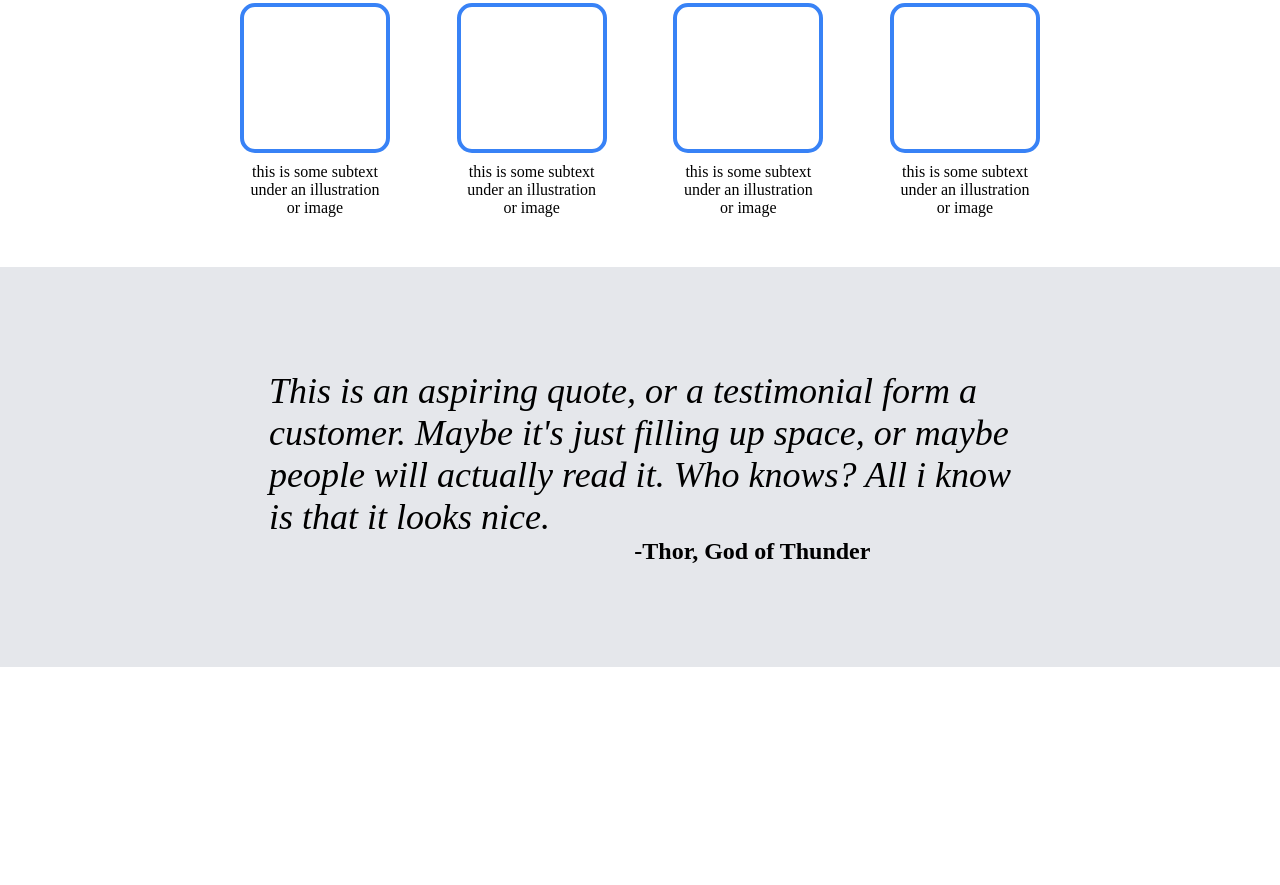
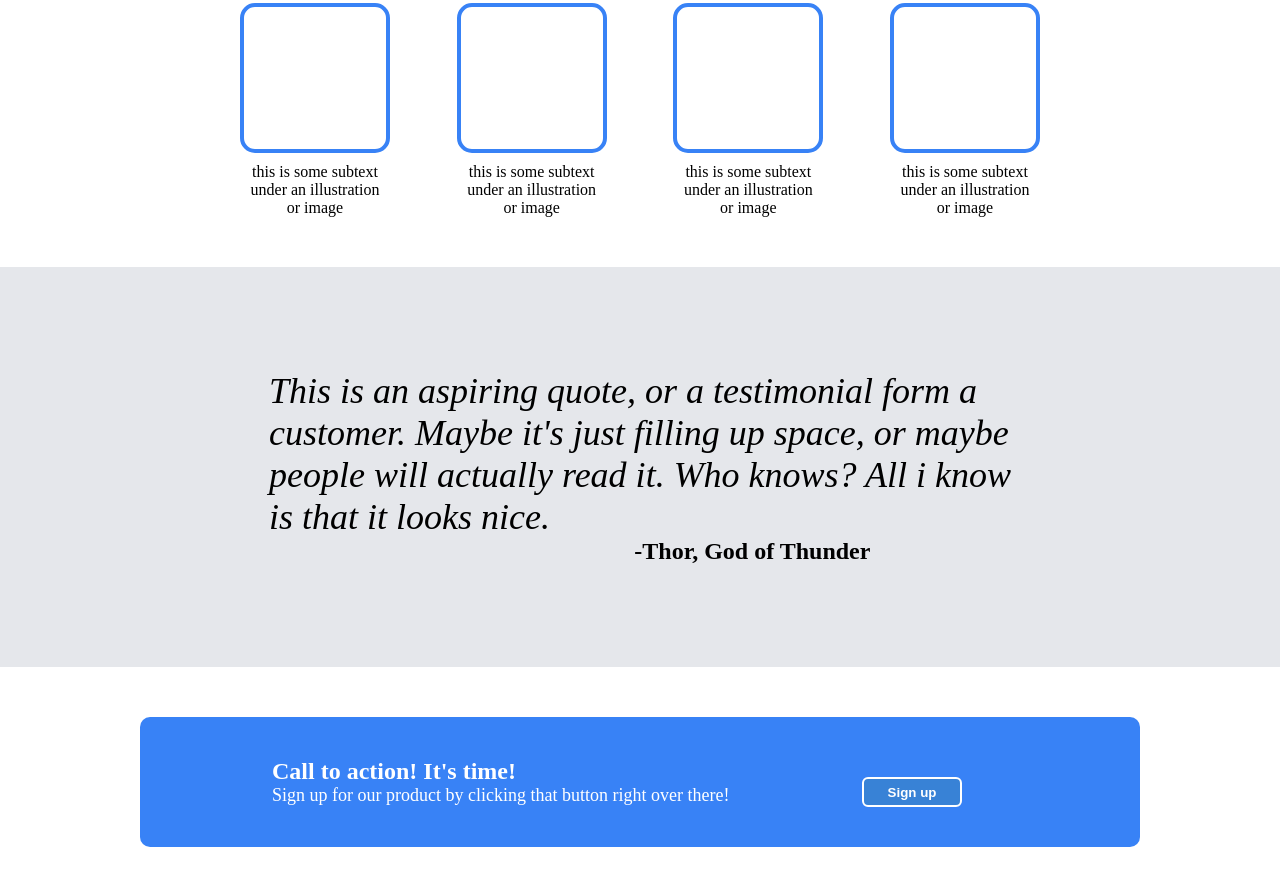
Before and after one commit to zuengi/Landing-page, a plain HTML site: page index.html in a window 1280 px wide. Shown: the part 664-1549 px from the top of the page. Before the commit the page ends 1331 px from the top, so only its background shows below. Drawn offline with Linux system fonts and the light colour scheme.

Commit message:
finish last section

```diff
--- a/index.html
+++ b/index.html
@@ -93,10 +93,22 @@
 
 </div>
 
-<div class="footer">
+<div class="last-section">
     <div class="blue-box">
+        <div class="left-box">
+
+            <h2>Call to action! It's time!</h2>
+            <p>Sign up for our product by clicking that button right over there!</p>
+
+        </div>
+        <div class="right-box">
+
+            <button type="button"onclick="document.location='https://theodinproject.com'" class="signup_button second">Sign up</button>
+
+        </div>
 
     </div>
+
 </div>
 
 
--- a/style.css
+++ b/style.css
@@ -205,3 +205,62 @@ ul {
     margin-right: 32%;
 
 }
+
+.last-section {
+
+    display: flex;
+    justify-content: center;
+    background-color: white;
+    margin: 50px;
+}
+
+.blue-box {
+
+    padding: 40px;
+    width: 1000px;
+    display: flex;
+    justify-content: space-between;
+    align-items: center;
+    background-color: #3882f6;
+    border-radius: 10px;
+}
+
+.signup_button.second {
+
+    background-color: #3882d6;
+    color: white;
+    width: 100px;
+    height: 30px;
+    font-weight: 900;
+    border-radius: 6px;
+    border: 2px solid white;
+    margin-top: 20px; /* Adds some space above the button */
+
+}
+
+.signup_button.second:hover {
+
+    background-color: #98a8b2;
+}
+
+.left-box {
+
+    margin-left: 10%;
+}
+
+.right-box {
+
+    margin-right: 15%;
+}
+
+.left-box h2 {
+
+    font-size: 24px;
+    color: white;
+}
+
+.left-box p {
+
+    font-size: 18px;
+    color: white;
+}
```
